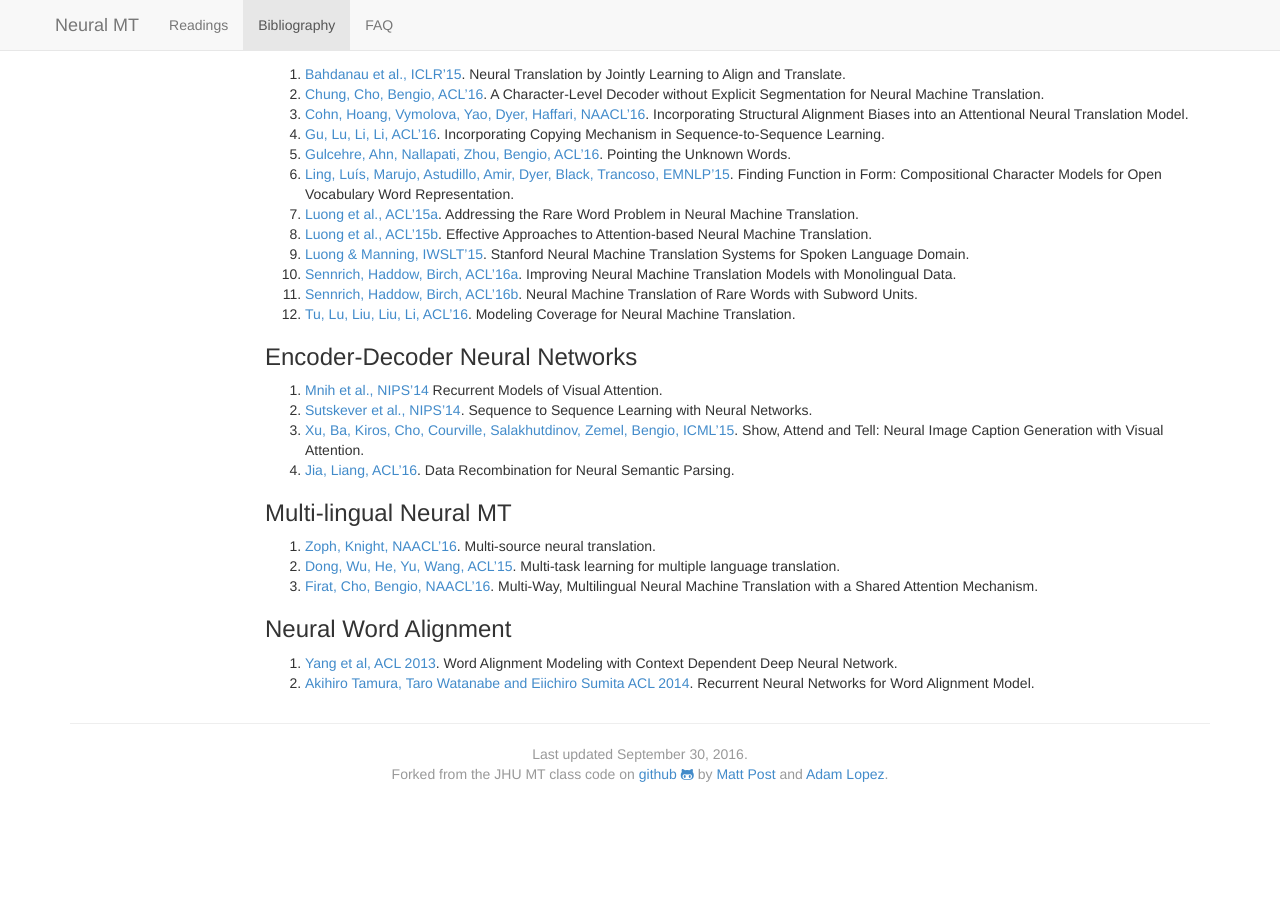
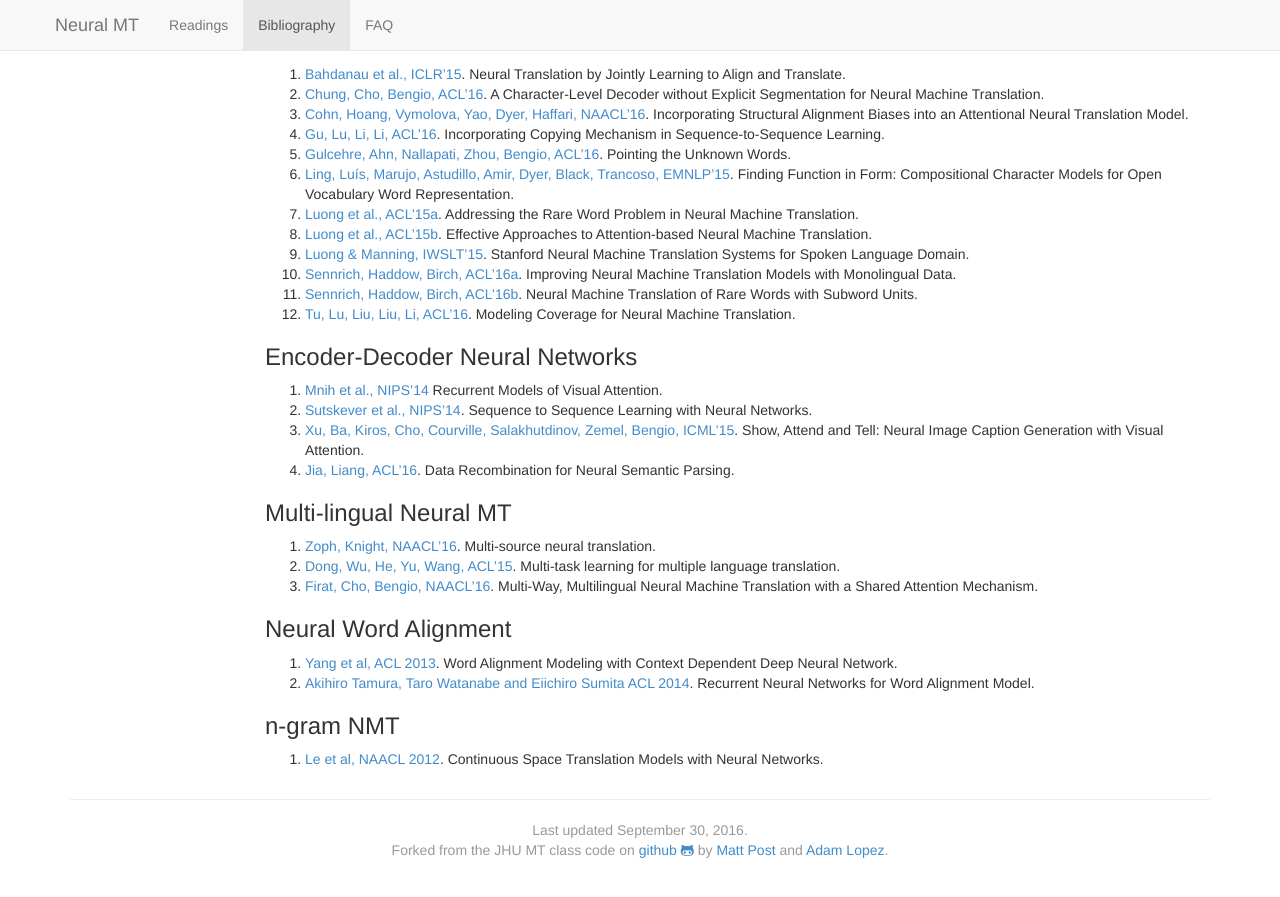
Before and after one commit to anoopsarkar/neuralmt-class, a Jekyll site: the page built from bibliography.md, in a window 1280 px wide and 900 px high, scrolled down 675 px. Shown: the top 897 px of the window. Built offline with Jekyll 4.4.1, drawn with Linux system fonts in a browser that asks for light colours; nearby versions of some CDN libraries; before the commit the page ends 1499 px from its top, so only the background shows below that.

Commit message:
more readings

```diff
--- a/bibliography.md
+++ b/bibliography.md
@@ -69,3 +69,7 @@ Also see [References from the ACL 2016 Tutorial](https://sites.google.com/site/a
 
 1. [Yang et al, ACL 2013](http://www.aclweb.org/anthology/P13-1017.pdf). Word Alignment Modeling with Context Dependent Deep Neural Network.
 1. [Akihiro Tamura, Taro Watanabe and Eiichiro Sumita ACL 2014](http://anthology.aclweb.org/P/P14/P14-1138.pdf). Recurrent Neural Networks for Word Alignment Model.
+
+### n-gram NMT
+
+1. [Le et al, NAACL 2012](http://www.aclweb.org/anthology/N12-1005). Continuous Space Translation Models with Neural Networks.
```
